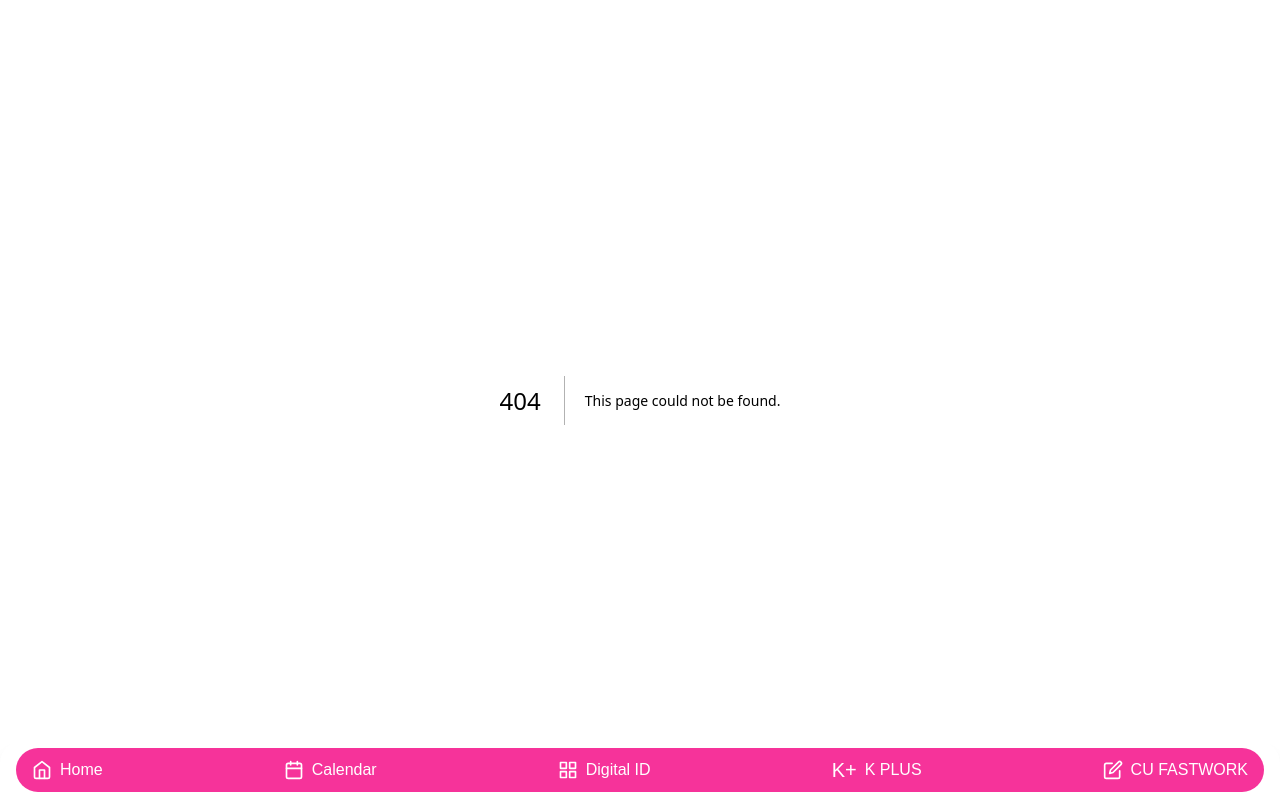
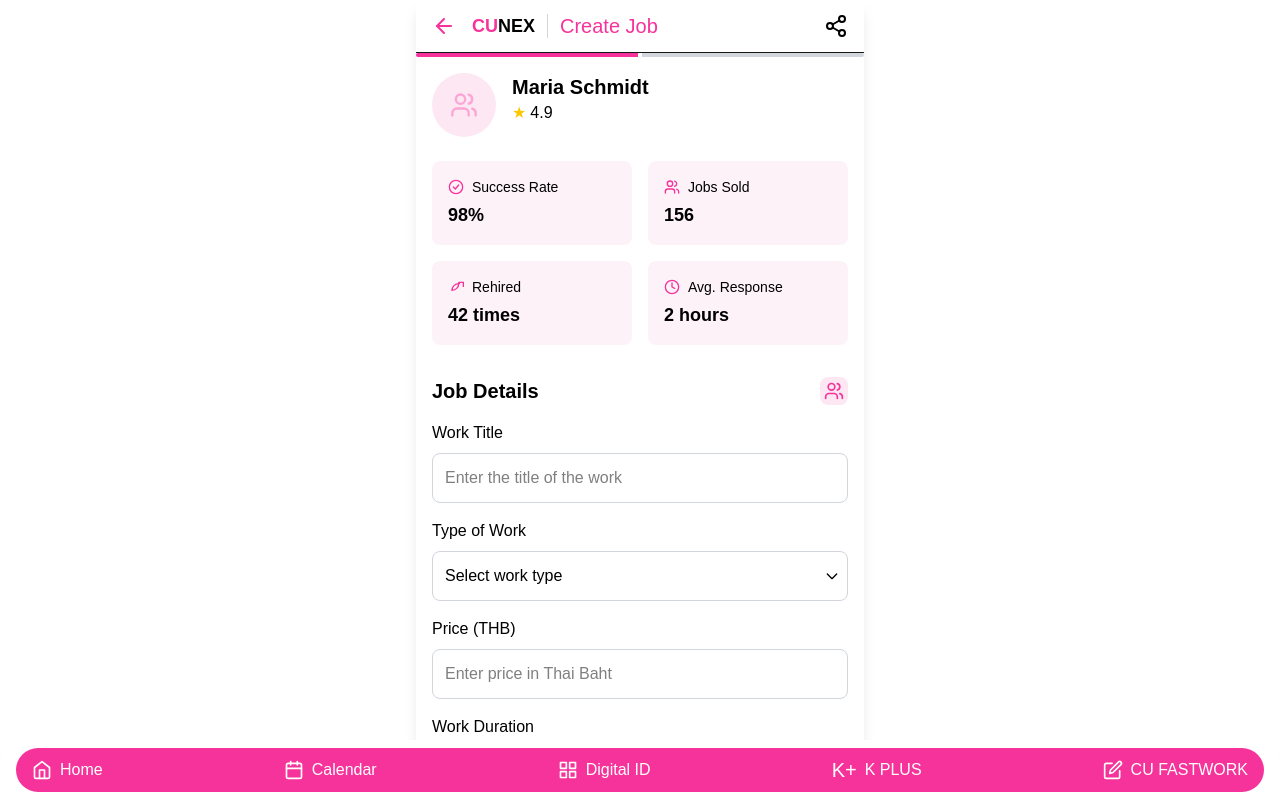
Before and after one commit to bookydooky/cunex_hackathon, a Next.js app in the folder my-cunex-app/: page /create-job in a window 1280 px wide. Before the commit this address had no page. Shown: the top 800 px of the page. Built offline with nearby package versions, Linux system fonts and the light colour scheme.

Commit message:
add create-job page

```diff
--- /dev/null
+++ b/my-cunex-app/src/app/create-job/page.tsx
@@ -0,0 +1,172 @@
+import React from 'react';
+import { ArrowLeft, Share2, Users, Clock } from 'lucide-react';
+
+const CreateJobPreview = () => {
+  return (
+    <div className="flex flex-col h-full bg-white max-w-md mx-auto shadow-lg">
+
+
+      {/* App Header */}
+      <div className="px-4 py-3 flex items-center justify-between border-b">
+        <div className="flex items-center">
+          <ArrowLeft className="mr-4 text-pink-500" />
+          <div className="flex items-center">
+            <div className="font-bold text-lg">
+              <span className="text-pink-500">CU</span>
+              <span className="text-black">NEX</span>
+            </div>
+            <div className="h-6 border-l border-gray-300 mx-3"></div>
+            <div className="text-pink-500 text-xl font-medium">Create Job</div>
+          </div>
+        </div>
+        <Share2 className="text-black" />
+      </div>
+
+      {/* Progress Bar */}
+      <div className="flex w-full h-1 space-x-1">
+        <div className="bg-pink-500 w-1/2 rounded-l-full"></div>
+        <div className="bg-gray-300 w-1/2 rounded-r-full"></div>
+      </div>
+
+      <div className="flex-1 overflow-auto p-4">
+        {/* User Profile Section */}
+        <div className="flex items-start mb-6">
+          <div className="w-16 h-16 bg-pink-100 rounded-full flex items-center justify-center">
+            <Users size={28} className="text-pink-300" />
+          </div>
+          <div className="ml-4">
+            <div className="font-bold text-xl text-black">Maria Schmidt</div>
+            <div className="flex items-center">
+              <div className="text-yellow-400">★</div>
+              <div className="ml-1 font-medium text-black">4.9</div>
+            </div>
+          </div>
+        </div>
+
+        {/* Stats Grid */}
+        <div className="grid grid-cols-2 gap-4 mb-8">
+          <div className="bg-pink-50 p-4 rounded-lg">
+            <div className="flex items-center text-pink-500 mb-1">
+              <div className="w-4 h-4 mr-2">
+                <svg viewBox="0 0 24 24" fill="none" xmlns="http://www.w3.org/2000/svg">
+                  <circle cx="12" cy="12" r="10" stroke="currentColor" strokeWidth="2" />
+                  <path d="M8 12L11 15L16 9" stroke="currentColor" strokeWidth="2" strokeLinecap="round" strokeLinejoin="round" />
+                </svg>
+              </div>
+              <span className="text-sm text-black">Success Rate</span>
+            </div>
+            <div className="font-bold text-lg text-black">98%</div>
+          </div>
+
+          <div className="bg-pink-50 p-4 rounded-lg">
+            <div className="flex items-center text-pink-500 mb-1">
+              <Users size={16} className="mr-2" />
+              <span className="text-sm text-black">Jobs Sold</span>
+            </div>
+            <div className="font-bold text-lg text-black">156</div>
+          </div>
+
+          <div className="bg-pink-50 p-4 rounded-lg">
+            <div className="flex items-center text-pink-500 mb-1">
+              <svg viewBox="0 0 24 24" width="16" height="16" fill="none" stroke="currentColor" strokeWidth="2" className="mr-2 text-pink-500">
+                <path d="M16 5v2a10 10 0 0 1-10 10h0c0-5.5 4.5-10 10-10h2m-2-2h7v7" />
+              </svg>
+              <span className="text-sm text-black">Rehired</span>
+            </div>
+            <div className="font-bold text-lg text-black">42 times</div>
+          </div>
+
+          <div className="bg-pink-50 p-4 rounded-lg">
+            <div className="flex items-center text-pink-500 mb-1">
+              <Clock size={16} className="mr-2" />
+              <span className="text-sm text-black">Avg. Response</span>
+            </div>
+            <div className="font-bold text-lg text-black">2 hours</div>
+          </div>
+        </div>
+
+        {/* Job Details Form */}
+        <div>
+          <div className="flex justify-between items-center mb-4">
+            <h2 className="text-xl font-bold text-black">Job Details</h2>
+            <div className="bg-pink-100 p-1 rounded-lg">
+              <Users size={20} className="text-pink-500" />
+            </div>
+          </div>
+
+          <div className="mb-4">
+            <label className="block text-black mb-2">Work Title</label>
+            <input
+              type="text"
+              placeholder="Enter the title of the work"
+              className="w-full p-3 border border-gray-300 rounded-lg text-black"
+            />
+          </div>
+
+          <div className="mb-4">
+            <label className="block text-black mb-2">Type of Work</label>
+            <div className="relative">
+              <select
+                className="w-full p-3 border border-gray-300 rounded-lg appearance-none text-black"
+              >
+                <option value="" disabled selected>Select work type</option>
+                <option value="design">UX/UI</option>
+                <option value="development">Coding</option>
+                <option value="writing">Graphics</option>
+                <option value="writing">Video editing</option>
+                <option value="writing">3D modeling</option>
+                <option value="writing">linguistics</option>
+                <option value="writing">Branding</option>
+                <option value="writing">Accounting</option>
+                <option value="writing">Consultancy</option>
+                <option value="writing">Tutoring</option>
+              </select>
+              <div className="absolute inset-y-0 right-0 flex items-center px-2 pointer-events-none">
+                <svg className="w-4 h-4 text-black" fill="none" stroke="currentColor" viewBox="0 0 24 24">
+                  <path strokeLinecap="round" strokeLinejoin="round" strokeWidth="2" d="M19 9l-7 7-7-7"></path>
+                </svg>
+              </div>
+            </div>
+          </div>
+
+          <div className="mb-4">
+            <label className="block text-black mb-2">Price (THB)</label>
+            <input
+              type="text"
+              placeholder="Enter price in Thai Baht"
+              className="w-full p-3 border border-gray-300 rounded-lg text-black"
+            />
+          </div>
+
+          <div className="mb-4">
+            <label className="block text-black mb-2">Work Duration</label>
+            <input
+              type="text"
+              placeholder="e.g. 2 hours, 3 days"
+              className="w-full p-3 border border-gray-300 rounded-lg text-black"
+            />
+          </div>
+
+          <div className="mb-6">
+            <label className="block text-black mb-2">Work Description</label>
+            <textarea
+              placeholder="Describe the job details"
+              className="w-full p-3 border border-gray-300 rounded-lg h-24 text-black"
+            />
+          </div>
+        </div>
+
+        <button
+          className="w-full bg-pink-500 text-white py-4 px-4 rounded-lg font-medium flex items-center justify-center"
+        >
+          <span>Next</span>
+          <svg className="ml-2 w-5 h-5" fill="none" stroke="currentColor" viewBox="0 0 24 24">
+            <path strokeLinecap="round" strokeLinejoin="round" strokeWidth="2" d="M14 5l7 7m0 0l-7 7m7-7H3"></path>
+          </svg>
+        </button>
+      </div>
+    </div>
+  );
+};
+
+export default CreateJobPreview;
```
